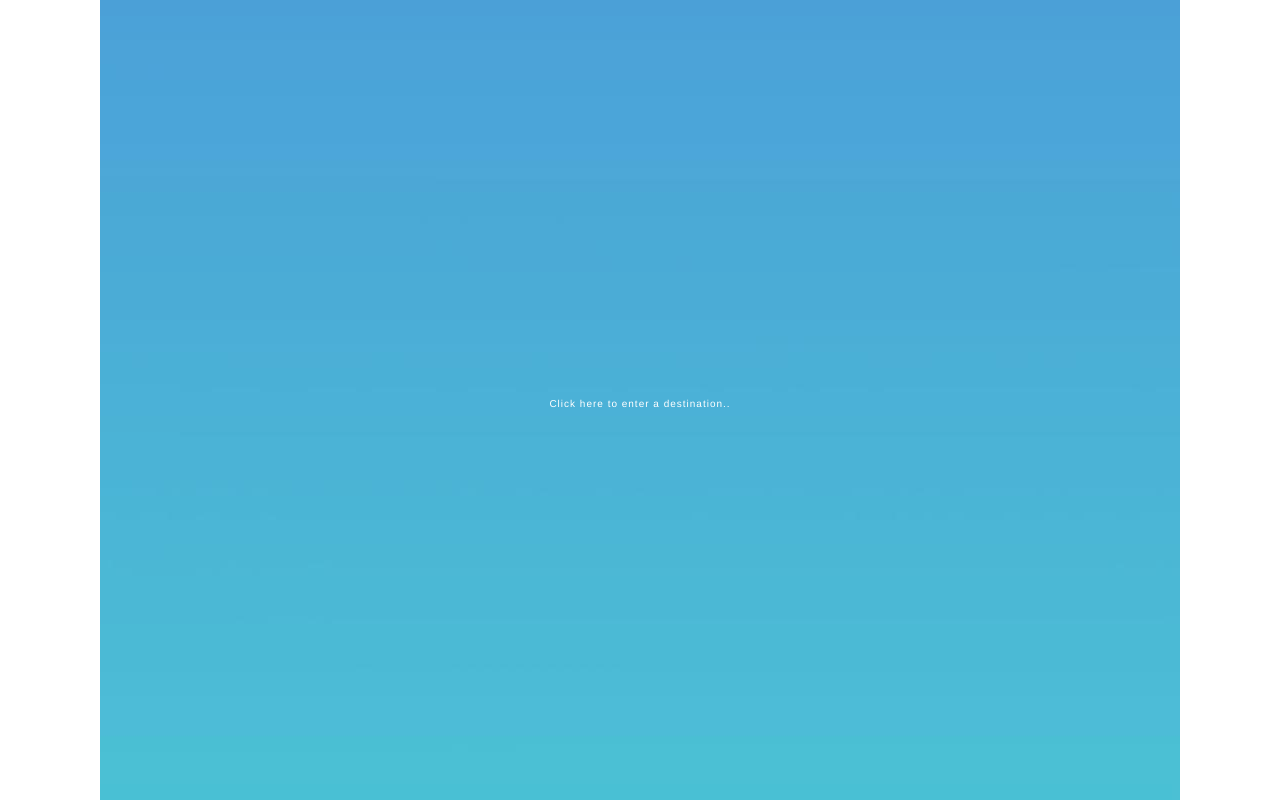
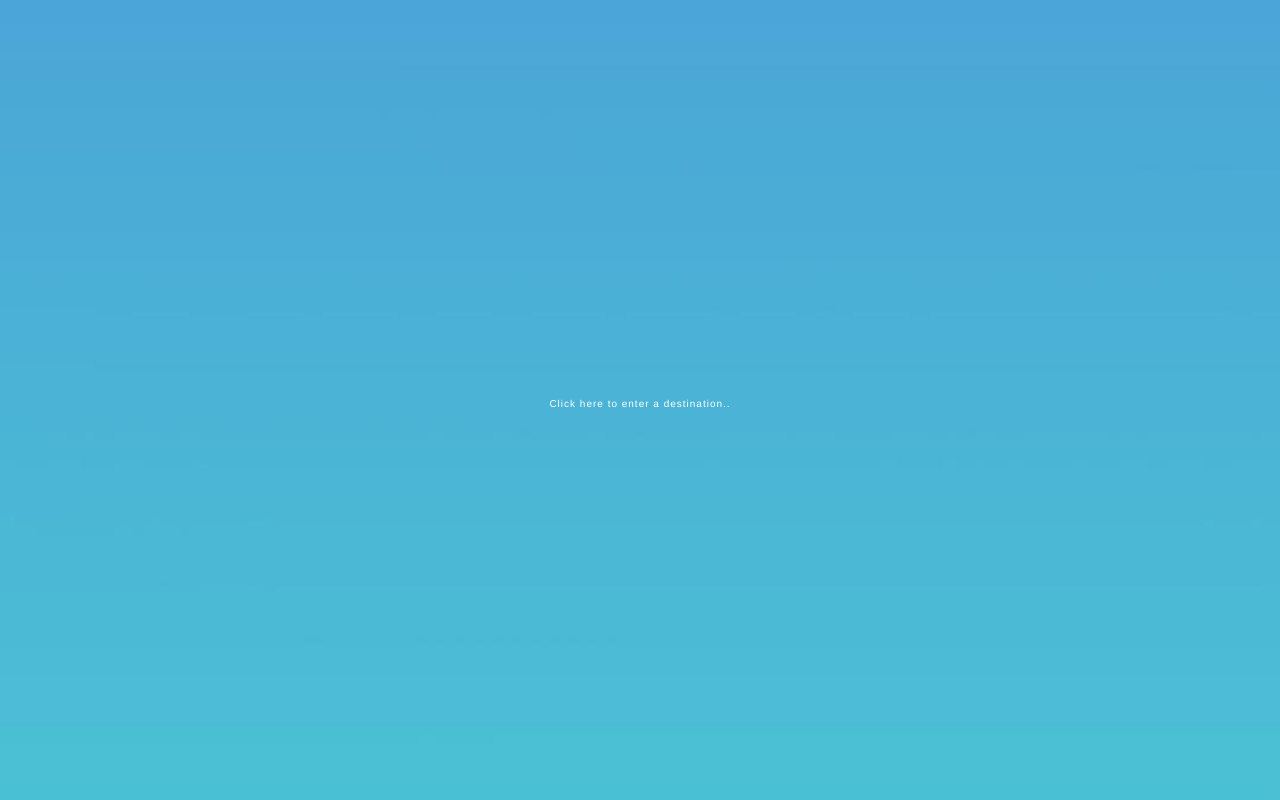
Before and after one commit to KlaudijusLupeika/weather-app, a Vue app: page / in a window 1280 px wide. Built offline with nearby package versions, Linux system fonts and the light colour scheme.

Commit message:
Update App.vue

```diff
--- a/src/App.vue
+++ b/src/App.vue
@@ -148,7 +148,7 @@ export default {
   body{
     background-image: url('./assets/bg.jpg');
     background-position: bottom;
-    background-size: initial;
+    background-size: cover;
     background-repeat: no-repeat;
     height: 100vh;
     width: 100vw;
```
